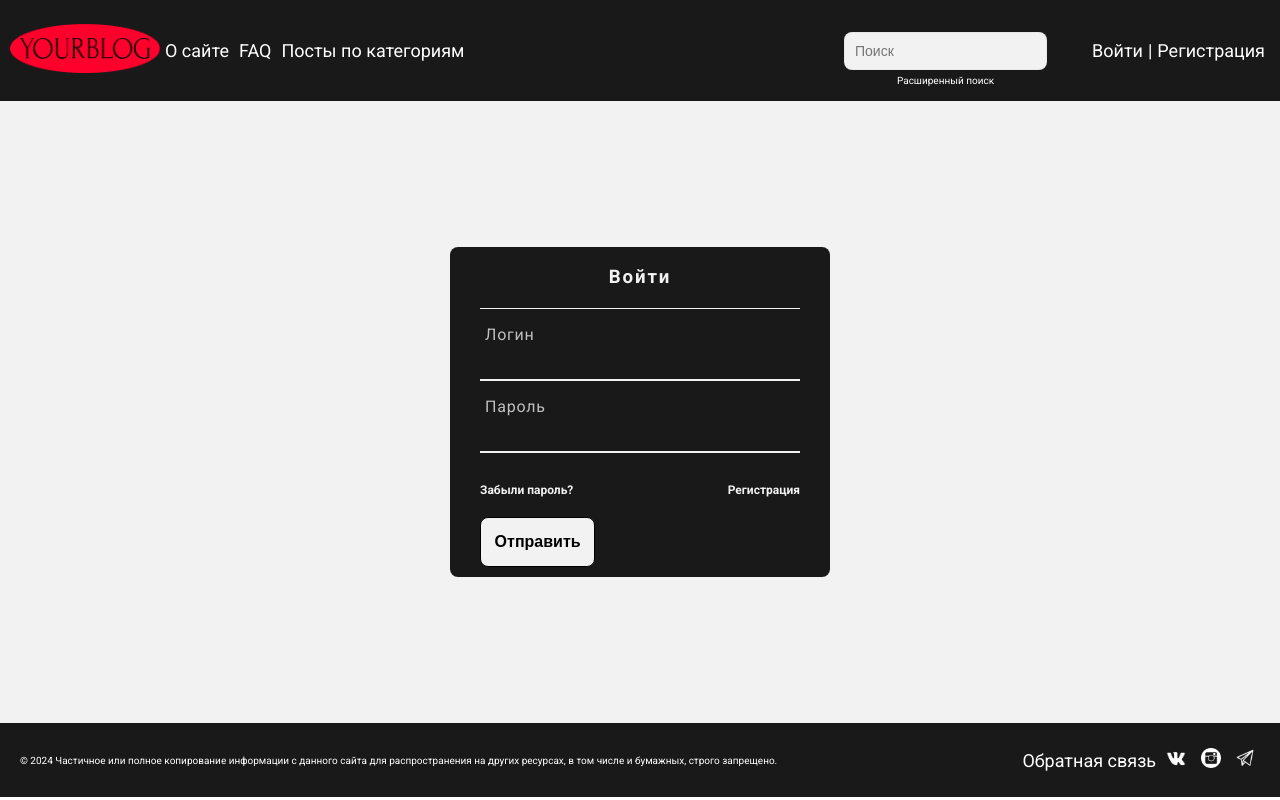
After one commit to Despair-17/YourBlog, a Django app: page /users/accounts/login/ in a window 1280 px wide. The commit adds this page. Run offline with Django 4.2, Linux system fonts and the light colour scheme; some libraries are stand-ins or nearby versions.

Commit message:
Добавлена авторизация и регистрация

```diff
--- a/blog/urls.py
+++ b/blog/urls.py
@@ -27,7 +27,8 @@ urlpatterns = [
 
     path('admin/', admin.site.urls),
     path('', include('main.urls')),
-    path('', include('posts.urls'))
+    path('', include('posts.urls')),
+    path('users/', include('users.urls', namespace='users'))
 ]
 
 if settings.DEBUG:
--- a/main/static/main/css/styles.css
+++ b/main/static/main/css/styles.css
@@ -389,3 +389,111 @@ html, body {
 .search-button:active {
     background-color: #CCCCCC;
 }
+
+/*forms****************************************************************************************************************/
+.items-container {
+    display: flex;
+    justify-content: center;
+    align-items: center;
+    flex-direction: column;
+    min-height: calc(100vh - 178px);
+}
+
+.forms-container {
+    background-color: var(--main-color);
+    color: var(--font-color);
+    width: 380px;
+    border-radius: 8px;
+    overflow: hidden;
+}
+
+.forms-container h3 {
+    text-align: center;
+    padding: 0 0 20px 0;
+    border-bottom: 1px solid var(--font-color);
+    letter-spacing: 0.1em;
+}
+
+.forms-container form {
+    padding: 0 30px;
+    box-sizing: border-box;
+}
+
+form .forms-char {
+    position: relative;
+    border-bottom: 2px solid var(--font-color);
+    letter-spacing: 0.05em;
+    margin: 30px 0;
+}
+
+.forms-char input {
+    width: 306px;
+    padding: 0 5px;
+    height: 40px;
+    font-size: 16px;
+    border: none;
+    background: none;
+    outline: none;
+    color: var(--font-color);
+}
+
+.forms-char label {
+    position: absolute;
+    top: 50%;
+    left: 5px;
+    color: var(--font-color);
+    transform: translateY(-50%);
+    font-size: 16px;
+    pointer-events: none;
+    transition: 0.5s;
+}
+
+.forms-char span::before {
+    content: '';
+    position: absolute;
+    top: 40px;
+    left: 0;
+    width: 0;
+    height: 2px;
+    background: var(--text-link);
+    transition: 0.5s;
+}
+
+.forms-char input:not(:placeholder-shown) ~ label {
+    top: -5px;
+    color: silver;
+}
+
+.forms-char input:focus ~ span::before,
+.forms-char input:valid ~ span::before {
+    width: 100%;
+}
+
+form .forms-links {
+    display: flex;
+    justify-content: space-between;
+    margin-bottom: 10px;
+    font-size: 12px;
+}
+
+.forms-container form button {
+    width: 36%;
+    height: 50px;
+    border: 1px solid;
+    background: var(--font-color);
+    cursor: pointer;
+    border-radius: 8px;
+    margin: 10px 0;
+    font-size: 16px;
+    font-weight: 700;
+    outline: none;
+}
+
+.forms-container form button:hover {
+    background: silver;
+}
+
+.forms-error {
+    list-style: none;
+    color: var(--text-link)
+}
--- a/main/utils.py
+++ b/main/utils.py
@@ -19,6 +19,6 @@ class DataMixin:
             self.extra_context['menu'] = menu
 
     @staticmethod
-    def get_context_mixin(context: dict, **kwargs: Any) -> dict:
+    def get_context_mixin(context: dict[str, Any], **kwargs) -> dict[str, Any]:
         context.update(kwargs)
         return context
--- a/posts/utils.py
+++ b/posts/utils.py
@@ -1,3 +1,5 @@
+from typing import Any
+
 from django.core.paginator import Page
 from django.views.generic import ListView
 
@@ -5,7 +7,7 @@ from django.views.generic import ListView
 class PaginatedListView(ListView):
     paginate_by = 8
 
-    def get_context_data(self, *, object_list=None, **kwargs):
+    def get_context_data(self, *, object_list=None, **kwargs) -> dict[str, Any]:
         context = super().get_context_data(**kwargs)
         page: Page = context['page_obj']
         context['paginator_range'] = page.paginator.get_elided_page_range(page.number)
--- a/templates/base.html
+++ b/templates/base.html
@@ -30,10 +30,17 @@
             </form>
             <a href="{% url 'extended_search' %}" class="menu-link header-search-extended">Расширенный поиск</a>
         </div>
-        <div class="header-auth-reg">
-            <a href="#" class="menu-link">Войти</a>|<!--
-            --><a href="#" class="menu-link">Регистрация</a>
-        </div>
+        {% if user.is_authenticated %}
+            <div class="header-auth-reg">
+                <a href="#" class="menu-link">Профиль</a>|<!--
+            --><a href="{% url 'users:logout' %}" class="menu-link">Выйти</a>
+            </div>
+        {% else %}
+            <div class="header-auth-reg">
+                <a href="{% url 'users:login' %}" class="menu-link">Войти</a>|<!--
+            --><a href="{% url 'users:register' %}" class="menu-link">Регистрация</a>
+            </div>
+        {% endif %}
     </div>
 </header>
 
--- /dev/null
+++ b/users/form.py
@@ -0,0 +1,38 @@
+from django.contrib.auth import get_user_model
+from django.contrib.auth.forms import AuthenticationForm, UserCreationForm
+
+from django.core.exceptions import ValidationError
+
+from django import forms
+
+
+class LoginUserForm(AuthenticationForm):
+    username = forms.CharField(
+        min_length=4,
+        max_length=50,
+        widget=forms.TextInput(),
+        label='Логин',
+    )
+
+    password = forms.CharField(
+        widget=forms.PasswordInput(),
+        label='Пароль',
+    )
+
+    class Meta:
+        model = get_user_model()
+        fields = ('username', 'password')
+
+
+class RegisterUserForm(UserCreationForm):
+    email = forms.EmailField(required=True)
+
+    class Meta:
+        model = get_user_model()
+        fields = ('username', 'email', 'password1', 'password2')
+
+    def clean_email(self) -> str:
+        email = self.cleaned_data['email']
+        if get_user_model().objects.filter(email=email).exists():
+            raise ValidationError('Email уже занят.')
+        return email
--- /dev/null
+++ b/users/templates/users/login.html
@@ -0,0 +1,27 @@
+{% extends 'base.html' %}
+
+{% block content %}
+    <div class="items-container">
+        <div class="forms-container">
+            <form method="POST" enctype="multipart/form-data" action="{% url 'users:login' %}">
+                {% csrf_token %}
+                <h3>{{ title }}</h3>
+                <input id="next" type="hidden" value="{{ next }}">
+                {% for field in form %}
+                    <div class="forms-char">
+                        {{ field }}
+                        <span></span>
+                        <label for="{{ field.id_for_label }}">{{ field.label }}</label>
+                        <div class="forms-error">{{ field.errors }}</div>
+                    </div>
+                {% endfor %}
+                <div class="forms-links">
+                    <a href="#" class="link">Забыли пароль?</a>
+                    <a href="{% url 'users:register' %}" class="link">Регистрация</a>
+                </div>
+                <button type="submit">Отправить</button>
+            </form>
+        </div>
+        <div class="forms-error">{{ form.non_field_errors }}</div>
+    </div>
+{% endblock %}
--- /dev/null
+++ b/users/urls.py
@@ -0,0 +1,13 @@
+from django.urls import path
+from django.contrib.auth.views import LogoutView
+
+from .views import *
+
+app_name = 'users'
+
+urlpatterns = [
+    path('accounts/login/', LoginUserView.as_view(), name='login'),
+    path('accounts/logout/', LogoutView.as_view(), name='logout'),
+    path('accounts/register/', RegisterUserView.as_view(), name='register'),
+    path('accounts/register_done/', RegisterUserDoneView.as_view(), name='register_done'),
+]
--- a/users/views.py
+++ b/users/views.py
@@ -1,3 +1,26 @@
-from django.shortcuts import render
+from django.contrib.auth import get_user_model
+from django.contrib.auth.views import LoginView
+from django.urls import reverse_lazy
+from django.views.generic import CreateView, TemplateView
 
-# Create your views here.
+from main.utils import DataMixin
+from .form import LoginUserForm, RegisterUserForm
+
+
+class LoginUserView(DataMixin, LoginView):
+    template_name = 'users/login.html'
+    authentication_form = LoginUserForm
+    title_page = 'Войти'
+
+
+class RegisterUserView(DataMixin, CreateView):
+    template_name = 'users/register.html'
+    model = get_user_model()
+    form_class = RegisterUserForm
+    title_page = 'Регистрация'
+    success_url = reverse_lazy('users:register_done')
+
+
+class RegisterUserDoneView(DataMixin, TemplateView):
+    template_name = 'users/register_done.html'
+    title_page = 'Успешная регистрация'
```
Also changed, not shown: blog/settings.py (+21 -16 lines), main/views.py (+5 -3 lines), posts/models.py (+6 -5 lines), posts/views.py (+11 -9 lines), users/templates/users/register.html (added, +22 -0 lines), users/templates/users/register_done.html (added, +13 -0 lines).
